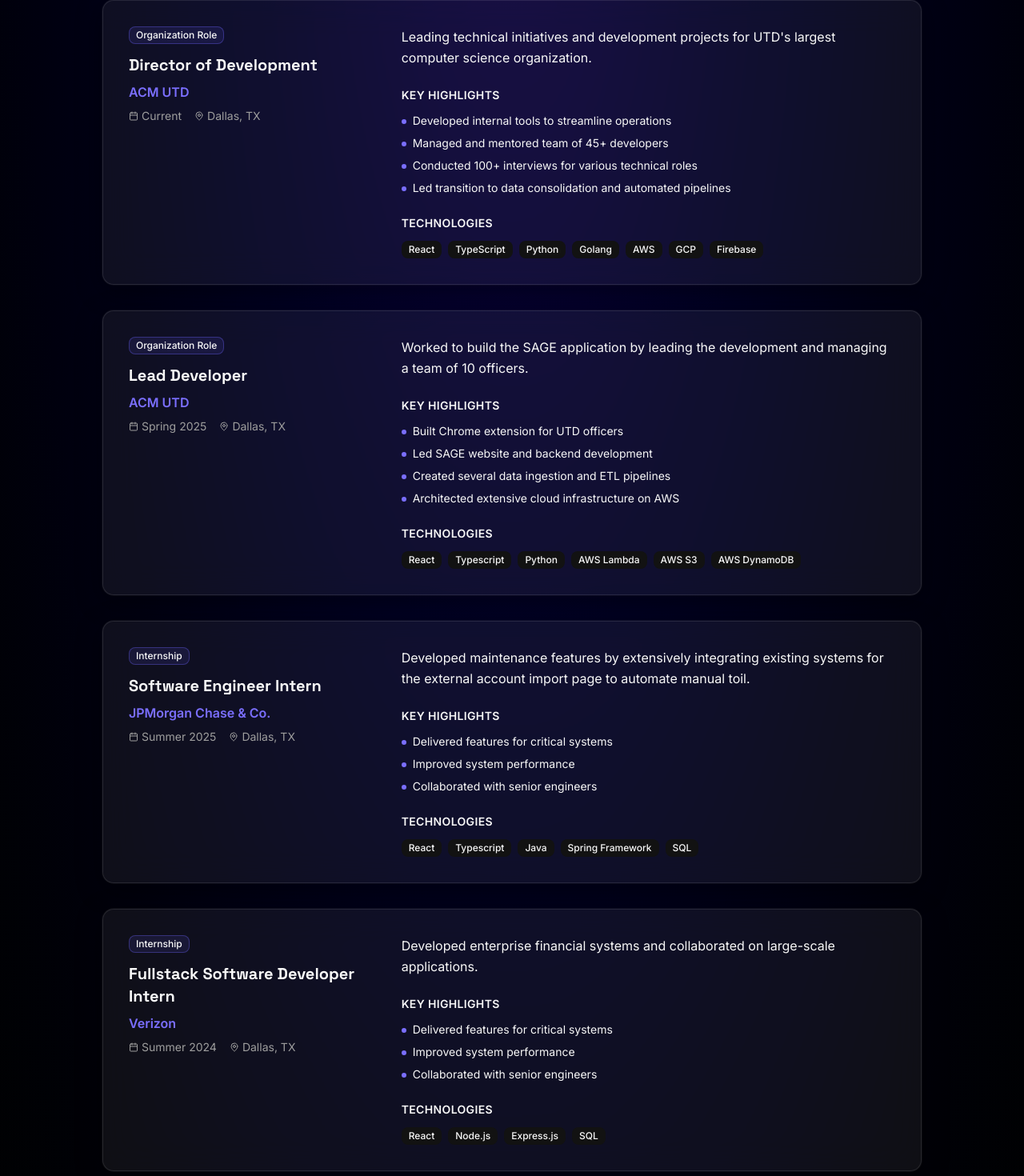
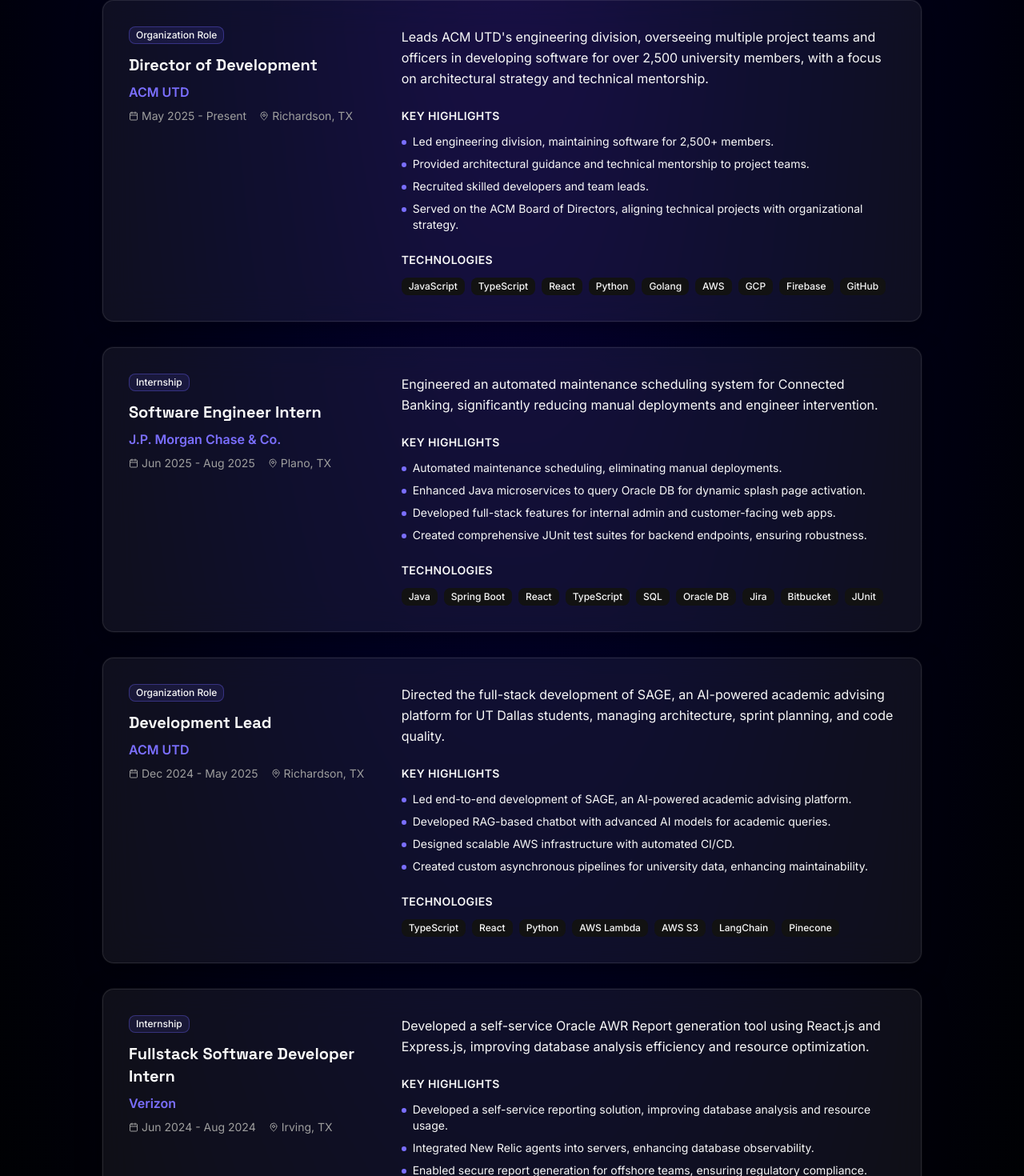
Before and after one commit to emw8105/portfolio, a Next.js app: page /experience in a window 1280 px wide. Shown: the part 272-1742 px from the top of the page at 80% size. Built offline with nearby package versions, Linux system fonts and the light colour scheme.

Commit message:
experience info completed

```diff
--- a/src/app/experience/page.tsx
+++ b/src/app/experience/page.tsx
@@ -8,75 +8,81 @@
     {
       title: "Director of Development",
       company: "ACM UTD",
-      location: "Dallas, TX",
-      period: "Current",
+      location: "Richardson, TX",
+      period: "May 2025 - Present",
       type: "Organization Role",
       description:
-        "Leading technical initiatives and development projects for UTD's largest computer science organization.",
-      technologies: ["React", "TypeScript", "Python", "Golang", "AWS", "GCP", "Firebase"],
+        "Leads ACM UTD's engineering division, overseeing multiple project teams and officers in developing software for over 2,500 university members, with a focus on architectural strategy and technical mentorship.",
+      technologies: ["JavaScript", "TypeScript", "React", "Python", "Golang", "AWS", "GCP", "Firebase", "GitHub"],
       highlights: [
-        "Developed internal tools to streamline operations",
-        "Managed and mentored team of 45+ developers",
-        "Conducted 100+ interviews for various technical roles",
-        "Led transition to data consolidation and automated pipelines",
-      ],
-    },
-    {
-      title: "Lead Developer",
-      company: "ACM UTD",
-      location: "Dallas, TX",
-      period: "Spring 2025",
-      type: "Organization Role",
-      description:
-        "Worked to build the SAGE application by leading the development and managing a team of 10 officers.",
-      technologies: ["React", "Typescript", "Python", "AWS Lambda", "AWS S3", "AWS DynamoDB"],
-      highlights: [
-        "Built Chrome extension for UTD officers",
-        "Led SAGE website and backend development",
-        "Created several data ingestion and ETL pipelines",
-        "Architected extensive cloud infrastructure on AWS",
+        "Led engineering division, maintaining software for 2,500+ members.",
+        "Provided architectural guidance and technical mentorship to project teams.",
+        "Recruited skilled developers and team leads.",
+        "Served on the ACM Board of Directors, aligning technical projects with organizational strategy.",
       ],
     },
     {
       title: "Software Engineer Intern",
-      company: "JPMorgan Chase & Co.",
-      location: "Dallas, TX",
-      period: "Summer 2025",
+      company: "J.P. Morgan Chase & Co.",
+      location: "Plano, TX",
+      period: "Jun 2025 - Aug 2025",
       type: "Internship",
-      description: "Developed maintenance features by extensively integrating existing systems for the external account import page to automate manual toil.",
-      technologies: ["React", "Typescript", "Java", "Spring Framework", "SQL"],
+      description:
+        "Engineered an automated maintenance scheduling system for Connected Banking, significantly reducing manual deployments and engineer intervention.",
+      technologies: ["Java", "Spring Boot", "React", "TypeScript", "SQL", "Oracle DB", "Jira", "Bitbucket", "JUnit"],
       highlights: [
-        "Delivered features for critical systems",
-        "Improved system performance",
-        "Collaborated with senior engineers",
+        "Automated maintenance scheduling, eliminating manual deployments.",
+        "Enhanced Java microservices to query Oracle DB for dynamic splash page activation.",
+        "Developed full-stack features for internal admin and customer-facing web apps.",
+        "Created comprehensive JUnit test suites for backend endpoints, ensuring robustness.",
+      ],
+    },
+    {
+      title: "Development Lead",
+      company: "ACM UTD",
+      location: "Richardson, TX",
+      period: "Dec 2024 - May 2025",
+      type: "Organization Role",
+      description:
+        "Directed the full-stack development of SAGE, an AI-powered academic advising platform for UT Dallas students, managing architecture, sprint planning, and code quality.",
+      technologies: ["TypeScript", "React", "Python", "AWS Lambda", "AWS S3", "LangChain", "Pinecone"],
+      highlights: [
+        "Led end-to-end development of SAGE, an AI-powered academic advising platform.",
+        "Developed RAG-based chatbot with advanced AI models for academic queries.",
+        "Designed scalable AWS infrastructure with automated CI/CD.",
+        "Created custom asynchronous pipelines for university data, enhancing maintainability.",
       ],
     },
     {
       title: "Fullstack Software Developer Intern",
       company: "Verizon",
-      location: "Dallas, TX",
-      period: "Summer 2024",
+      location: "Irving, TX",
+      period: "Jun 2024 - Aug 2024",
       type: "Internship",
-      description: "Developed enterprise financial systems and collaborated on large-scale applications.",
-      technologies: ["React", "Node.js", "Express.js", "SQL"],
+      description:
+        "Developed a self-service Oracle AWR Report generation tool using React.js and Express.js, improving database analysis efficiency and resource optimization.",
+      technologies: ["React.js", "Node.js", "Express.js", "SQL", "Oracle DB"],
       highlights: [
-        "Delivered features for critical systems",
-        "Improved system performance",
-        "Collaborated with senior engineers",
+        "Developed a self-service reporting solution, improving database analysis and resource usage.",
+        "Integrated New Relic agents into servers, enhancing database observability.",
+        "Enabled secure report generation for offshore teams, ensuring regulatory compliance.",
+        "Implemented self-help and automation workflows, reducing operational toil.",
       ],
     },
     {
       title: "Software Developer Intern",
       company: "Voxai Solutions",
       location: "Dallas, TX",
-      period: "Summer 2023 - Summer 2024",
+      period: "Jun 2023 - Jun 2024",
       type: "Internship",
-      description: "Developed enterprise financial systems and collaborated on large-scale applications.",
-      technologies: ["C#", ".NET", "Node.js", "AWS Lambda", "SQL"],
+      description:
+        "Built C# tools to automate Genesys OnPrem to Genesys Cloud migrations and developed AWS Lambda functions in Node.js and Python for payment processing and data transfer services.",
+      technologies: ["C#", ".NET", "Node.js", "Python", "AWS Lambda", "SQL", "Microsoft SQL Server", "Azure"],
       highlights: [
-        "Delivered features for critical systems",
-        "Improved system performance",
-        "Collaborated with senior engineers",
+        "Constructed C# tools for automated CX cloud migration, enabling reliable data transfer.",
+        "Created AWS Lambda functions in Node.js for secure payment workflows and automated call flow procedures.",
+        "Designed custom front-end web forms with HTML/CSS/JavaScript for Genesys CX functionality.",
+        "Boosted migration tool performance through test-driven profiling and optimizations.",
       ],
     },
   ]
```
